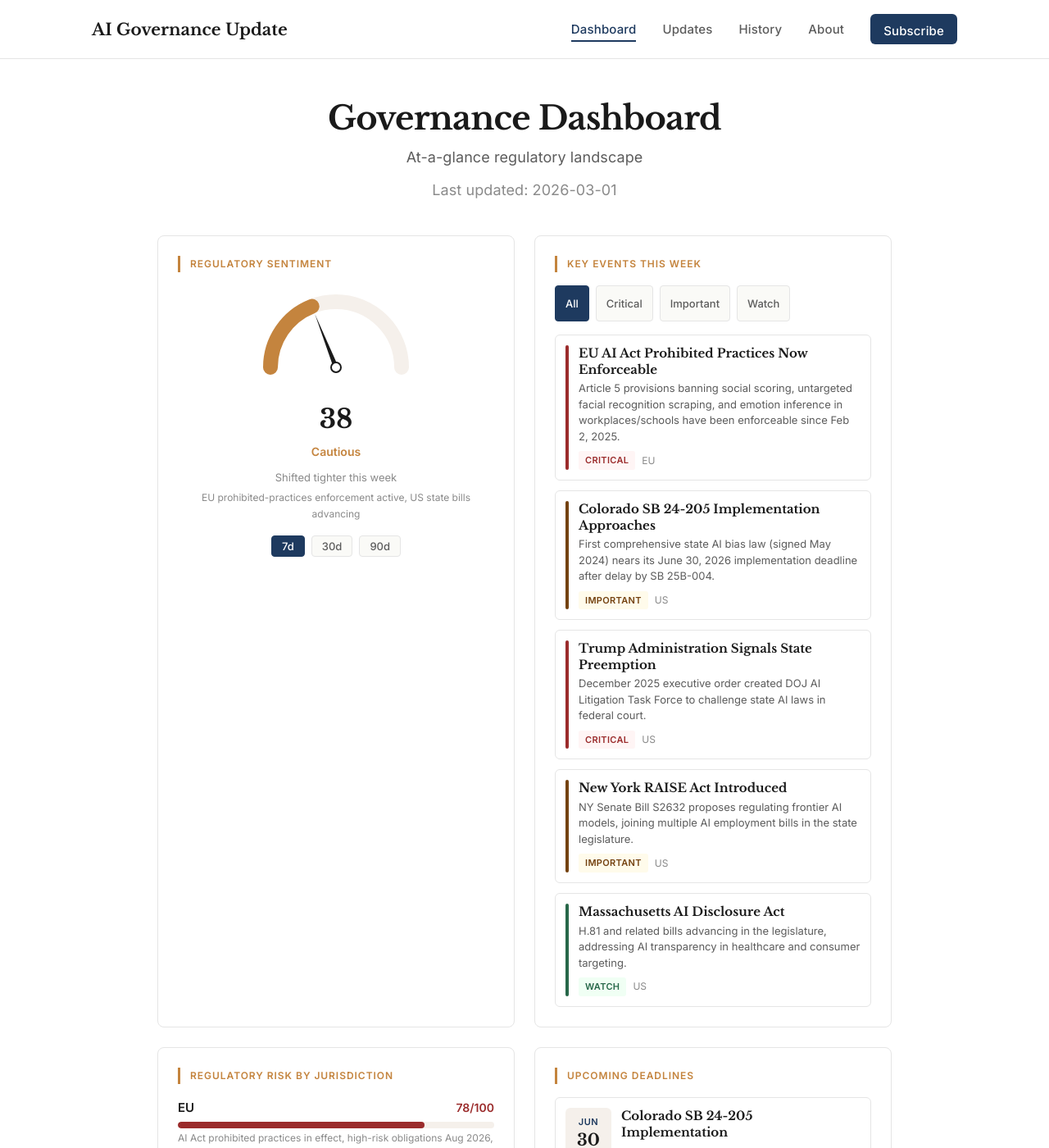
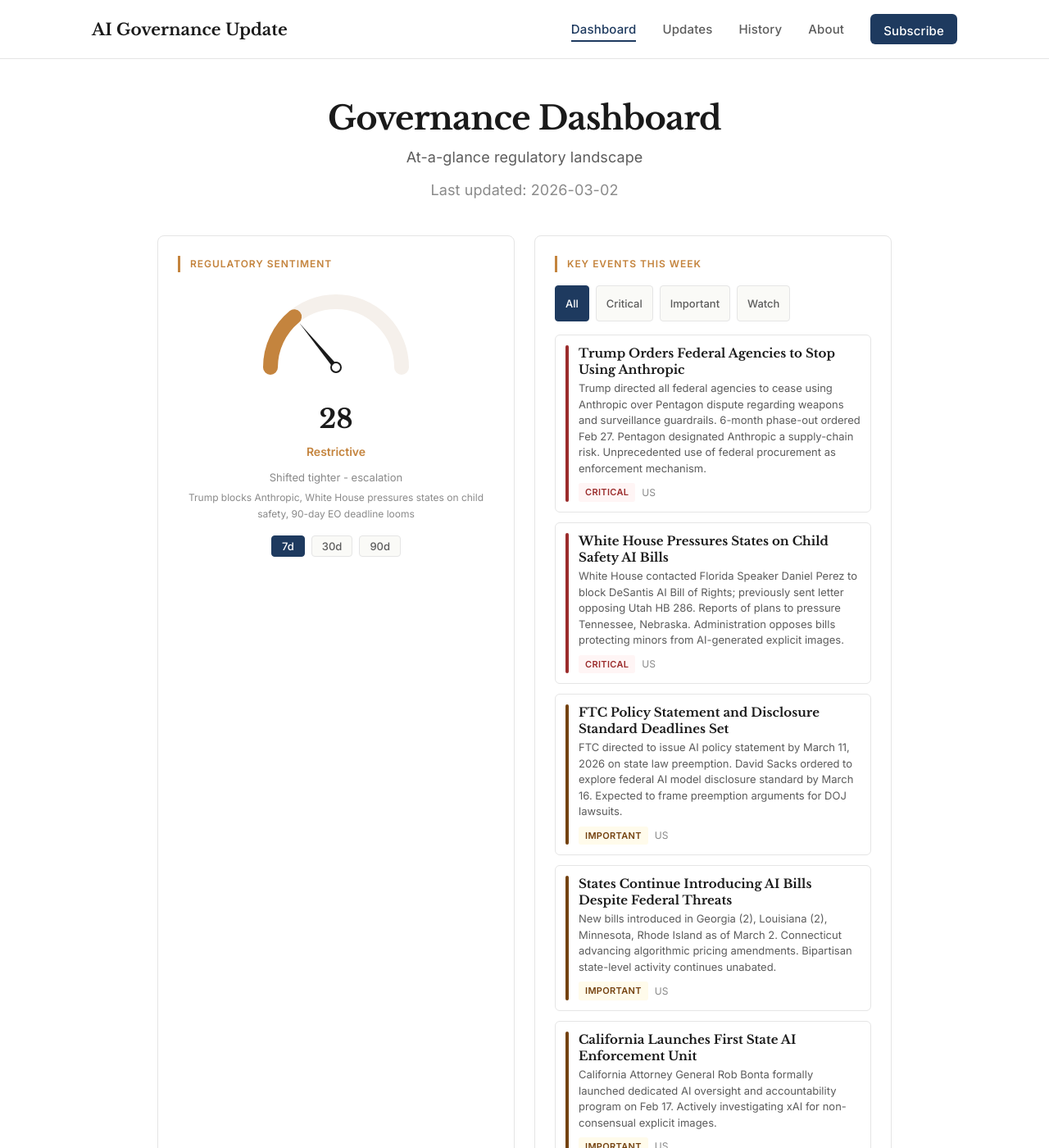
Before and after one commit to starcheeks/ai-governance-updates, a Jekyll site: the page built from dashboard/index.html, in a window 1280 px wide and 1400 px high. Shown: the whole window at 82% size. Built offline with Jekyll 4.4.1, drawn with Linux system fonts in a browser that asks for light colours; some of the changed text lies outside the part shown.

Commit message:
Newsletter: Week 3 — Federal Enforcement Begins, States Stand Firm (Mar 2, 2026)

```diff
--- a/_data/dashboard.json
+++ b/_data/dashboard.json
@@ -1,27 +1,31 @@
 {
-  "lastUpdated": "2026-03-01",
+  "lastUpdated": "2026-03-02",
   "sentiment": [
-    { "days": 7, "score": 38, "label": "Cautious", "trend": "Shifted tighter this week", "detail": "EU prohibited-practices enforcement active, US state bills advancing" },
-    { "days": 30, "score": 45, "label": "Mixed", "trend": "Shifted tighter this month", "detail": "EU enforcement balanced by US federal deregulation signals" },
-    { "days": 90, "score": 52, "label": "Balanced", "trend": "Slight tightening over 90 days", "detail": "Global divergence: EU tightening, US deregulating, Asia stabilizing" }
+    { "days": 7, "score": 28, "label": "Restrictive", "trend": "Shifted tighter - escalation", "detail": "Trump blocks Anthropic, White House pressures states on child safety, 90-day EO deadline looms" },
+    { "days": 30, "score": 38, "label": "Cautious", "trend": "Shifted tighter this month", "detail": "Federal enforcement actions vs. state resistance; litigation expected" },
+    { "days": 90, "score": 45, "label": "Mixed", "trend": "Rapid tightening in past 2 weeks", "detail": "EU enforcement active; US federal-state conflict intensifying" }
   ],
   "risks": [
-    { "jurisdiction": "EU", "flag": "EU", "score": 78, "level": "high", "factors": "AI Act prohibited practices in effect, high-risk obligations Aug 2026, penalties up to 7% turnover" },
+    { "jurisdiction": "US-Federal-State", "flag": "US", "score": 88, "level": "critical", "factors": "Federal preemption EO vs. bipartisan state resistance; DOJ litigation task force active; Anthropic supply-chain designation precedent; March 11 deadline for Commerce evaluation" },
+    { "jurisdiction": "EU", "flag": "EU", "score": 78, "level": "high", "factors": "AI Act prohibited practices enforced Feb 2, 2025; high-risk obligations Aug 2, 2026; penalties 7% turnover" },
     { "jurisdiction": "China", "flag": "CN", "score": 72, "level": "high", "factors": "Generative AI regulations, algorithm registration, content alignment requirements" },
-    { "jurisdiction": "UK", "flag": "GB", "score": 55, "level": "medium", "factors": "ICO guidance, sector-specific rules via existing regulators, pro-innovation approach" },
-    { "jurisdiction": "US", "flag": "US", "score": 42, "level": "medium", "factors": "State patchwork (CO, NY, MA), federal deregulation under EO 14179, FTC enforcement" }
+    { "jurisdiction": "UK", "flag": "GB", "score": 55, "level": "medium", "factors": "ICO guidance, sector-specific rules via existing regulators, pro-innovation approach" }
   ],
   "events": [
-    { "title": "EU AI Act Prohibited Practices Now Enforceable", "summary": "Article 5 provisions banning social scoring, untargeted facial recognition scraping, and emotion inference in workplaces/schools have been enforceable since Feb 2, 2025.", "severity": "critical", "jurisdiction": "EU", "date": "2025-02-02" },
-    { "title": "Colorado SB 24-205 Implementation Approaches", "summary": "First comprehensive state AI bias law (signed May 2024) nears its June 30, 2026 implementation deadline after delay by SB 25B-004.", "severity": "important", "jurisdiction": "US", "date": "2026-02-20" },
-    { "title": "Trump Administration Signals State Preemption", "summary": "December 2025 executive order created DOJ AI Litigation Task Force to challenge state AI laws in federal court.", "severity": "critical", "jurisdiction": "US", "date": "2025-12-01" },
-    { "title": "New York RAISE Act Introduced", "summary": "NY Senate Bill S2632 proposes regulating frontier AI models, joining multiple AI employment bills in the state legislature.", "severity": "important", "jurisdiction": "US", "date": "2026-02-19" },
-    { "title": "Massachusetts AI Disclosure Act", "summary": "H.81 and related bills advancing in the legislature, addressing AI transparency in healthcare and consumer targeting.", "severity": "watch", "jurisdiction": "US", "date": "2026-02-21" }
+    { "title": "Trump Orders Federal Agencies to Stop Using Anthropic", "summary": "Trump directed all federal agencies to cease using Anthropic over Pentagon dispute regarding weapons and surveillance guardrails. 6-month phase-out ordered Feb 27. Pentagon designated Anthropic a supply-chain risk. Unprecedented use of federal procurement as enforcement mechanism.", "severity": "critical", "jurisdiction": "US", "date": "2026-02-27" },
+    { "title": "White House Pressures States on Child Safety AI Bills", "summary": "White House contacted Florida Speaker Daniel Perez to block DeSantis AI Bill of Rights; previously sent letter opposing Utah HB 286. Reports of plans to pressure Tennessee, Nebraska. Administration opposes bills protecting minors from AI-generated explicit images.", "severity": "critical", "jurisdiction": "US", "date": "2026-02-24" },
+    { "title": "FTC Policy Statement and Disclosure Standard Deadlines Set", "summary": "FTC directed to issue AI policy statement by March 11, 2026 on state law preemption. David Sacks ordered to explore federal AI model disclosure standard by March 16. Expected to frame preemption arguments for DOJ lawsuits.", "severity": "important", "jurisdiction": "US", "date": "2026-03-02" },
+    { "title": "States Continue Introducing AI Bills Despite Federal Threats", "summary": "New bills introduced in Georgia (2), Louisiana (2), Minnesota, Rhode Island as of March 2. Connecticut advancing algorithmic pricing amendments. Bipartisan state-level activity continues unabated.", "severity": "important", "jurisdiction": "US", "date": "2026-03-02" },
+    { "title": "California Launches First State AI Enforcement Unit", "summary": "California Attorney General Rob Bonta formally launched dedicated AI oversight and accountability program on Feb 17. Actively investigating xAI for non-consensual explicit images.", "severity": "important", "jurisdiction": "US", "date": "2026-02-17" },
+    { "title": "Republican Governor Publicly Opposes Federal Preemption", "summary": "Utah Governor Spencer Cox called Trump administration preemption efforts 'preposterous' on Feb 23, joining CO, CA, TX in bipartisan state resistance.", "severity": "important", "jurisdiction": "US", "date": "2026-02-23" }
   ],
   "deadlines": [
-    { "title": "Colorado SB 24-205 Implementation", "date": "2026-06-30", "jurisdiction": "US", "description": "Consumer Protections for AI Act takes effect (delayed from Feb 2026 by SB 25B-004)" },
+    { "title": "Connecticut AI Algorithmic Pricing Amendment Hearing", "date": "2026-03-04", "jurisdiction": "US", "description": "Hearing on facial recognition, algorithmic pricing, employment profiling, and precise geolocation amendments to CTDPA." },
+    { "title": "FTC AI Policy Statement Due", "date": "2026-03-11", "jurisdiction": "US", "description": "FTC to issue policy statement describing how FTC Act applies to AI and when state laws are preempted by federal deceptive practices rules." },
+    { "title": "Trump EO 90-Day State AI Evaluation Deadline", "date": "2026-03-11", "jurisdiction": "US", "description": "Commerce Department must publish evaluation of 'onerous' state AI laws. Expected to trigger DOJ lawsuit targets and BEAD funding withholding decisions." },
+    { "title": "Federal AI Model Disclosure Standard Due", "date": "2026-03-16", "jurisdiction": "US", "description": "David Sacks directed to explore federal reporting or disclosure standard for AI models that would preempt state requirements." },
+    { "title": "Colorado SB 24-205 Implementation", "date": "2026-06-30", "jurisdiction": "US", "description": "Consumer Protections for AI Act takes effect (delayed from Feb 1 by SB 25B-004). Likely DOJ preemption challenge." },
     { "title": "EU AI Act High-Risk Obligations", "date": "2026-08-02", "jurisdiction": "EU", "description": "Full compliance required for high-risk AI systems under Annex III" },
-    { "title": "EU AI Act General-Purpose AI Obligations", "date": "2025-08-02", "jurisdiction": "EU", "description": "Obligations for general-purpose AI models took effect Aug 2, 2025" },
     { "title": "EU AI Act Full Application", "date": "2027-08-02", "jurisdiction": "EU", "description": "Remaining AI Act provisions apply, including high-risk systems in Annex I" }
   ]
 }
```
Also changed, not shown: _updates/2026-03-02-week-3.md (added, +90 -0 lines).
